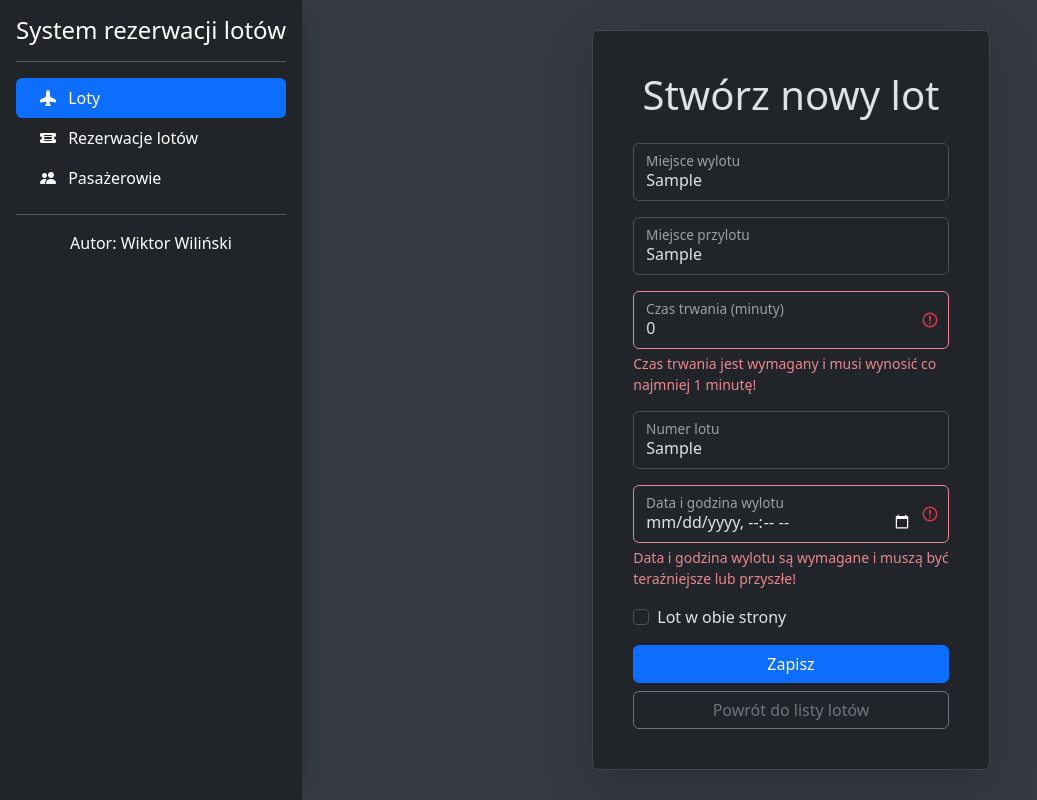
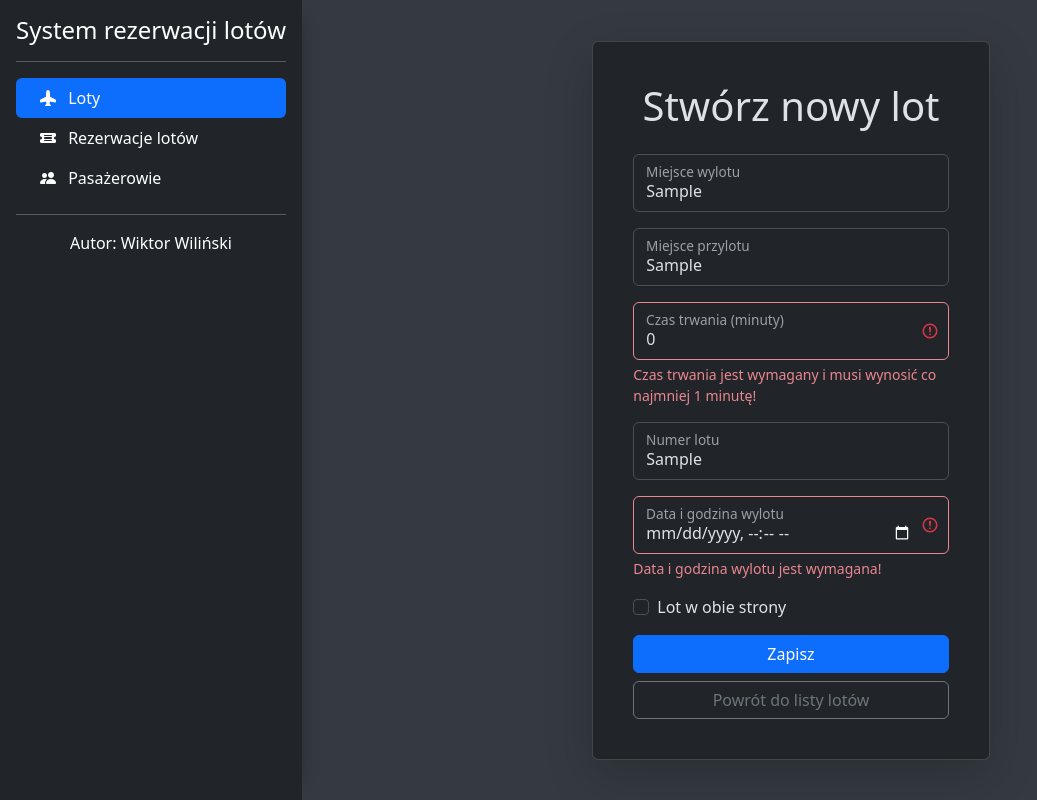
Before and after one commit to WilinskiW/bilet-system, an Angular app in the folder bilet-system-client/: page /flights/add in a window 1280 px wide. Both pictures are taken after typing "Sample", "Sample", "Sample" into the empty fields and a click on the button "Zapisz". Shown: the whole page, without its empty margins (0-1037 px from the left). Built offline with nearby package versions, Linux system fonts and the light colour scheme.

Commit message:
add error message in flight-form

```diff
--- a/bilet-system-client/src/app/data/flights/add-flight/add-flight.component.html
+++ b/bilet-system-client/src/app/data/flights/add-flight/add-flight.component.html
@@ -45,7 +45,7 @@
                  formControlName="departureTime" [class.is-invalid]="isInvalid('departureTime')" required>
           <label for="departureTime">Data i godzina wylotu</label>
           @if (isInvalid("departureTime")) {
-            <div class="invalid-feedback">Data i godzina wylotu są wymagane i muszą być teraźniejsze lub przyszłe!</div>
+            <div class="invalid-feedback">Data i godzina wylotu jest wymagana!</div>
           }
         </div>
 
@@ -58,7 +58,11 @@
           <button class="btn btn-primary" type="submit">Zapisz</button>
           <a (click)="goBack(['flights'])" class="btn btn-outline-secondary">Powrót do listy lotów</a>
         </div>
-
+        @if (errorMessage().length > 0) {
+          <div class="alert alert-warning mt-4" role="alert">
+            {{ errorMessage() }}
+          </div>
+        }
       </form>
     </div>
   </div>
--- a/bilet-system-client/src/app/data/flights/add-flight/add-flight.component.ts
+++ b/bilet-system-client/src/app/data/flights/add-flight/add-flight.component.ts
@@ -22,7 +22,10 @@ export class AddFlightComponent extends FlightFormService {
     this.dataService.sendData<FlightModel>(flight, "http://localhost:8080/api/flights")
       .subscribe({
         complete: () => this.goBack(["flights"]),
-        error: err => console.error("Błąd podczas dodawania lotu", err)
+        error: err => {
+          console.log(err.error.message)
+          this.errorMessage.set(err.error.message)
+        }
       });
   }
 }
--- a/bilet-system-client/src/app/data/flights/edit-flight/edit-flight.component.html
+++ b/bilet-system-client/src/app/data/flights/edit-flight/edit-flight.component.html
@@ -51,8 +51,7 @@
                    formControlName="departureTime" [class.is-invalid]="isInvalid('departureTime')" required>
             <label for="departureTime">Data i godzina wylotu</label>
             @if (isInvalid("departureTime")) {
-              <div class="invalid-feedback">Data i godzina wylotu są wymagane i muszą być teraźniejsze lub przyszłe!
-              </div>
+              <div class="invalid-feedback">Data i godzina wylotu jest wymagana!</div>
             }
           </div>
 
@@ -65,6 +64,11 @@
             <button class="btn btn-primary" type="submit">Zapisz</button>
             <a (click)="goBack(['flights'])" class="btn btn-outline-secondary">Powrót do listy lotów</a>
           </div>
+          @if (errorMessage().length > 0) {
+            <div class="alert alert-warning mt-4" role="alert">
+              {{ errorMessage() }}
+            </div>
+          }
         </form>
       </div>
     </div>
--- a/bilet-system-client/src/app/data/flights/edit-flight/edit-flight.component.ts
+++ b/bilet-system-client/src/app/data/flights/edit-flight/edit-flight.component.ts
@@ -26,7 +26,6 @@ export class EditFlightComponent extends FlightFormService implements OnInit {
       .subscribe({
         next: data => {
           this.flight = data;
-
           this.form.patchValue({
             departurePlace: data.departurePlace,
             arrivalPlace: data.arrivalPlace,
@@ -59,6 +58,10 @@ export class EditFlightComponent extends FlightFormService implements OnInit {
     this.dataService.putData(flight, `http://localhost:8080/api/flights/${this.id()}`)
       .subscribe({
         complete: () => this.goBack(["flights"]),
+        error: err => {
+          console.log(err.error.message)
+          this.errorMessage.set(err.error.message)
+        }
       })
   }
 }
--- a/bilet-system-client/src/app/data/reservations/reservation-form.service.ts
+++ b/bilet-system-client/src/app/data/reservations/reservation-form.service.ts
@@ -1,4 +1,4 @@
-import { Injectable, signal } from '@angular/core';
+import { Injectable } from '@angular/core';
 import { DataForm } from '../../shared/abstract/data-form.service';
 import { FormControl, FormGroup, Validators } from '@angular/forms';
 
@@ -15,8 +15,6 @@ export abstract class ReservationFormService extends DataForm {
     }),
     hasDeparted: new FormControl(false)
   })
-  errorMessage = signal("");
-
 
   submit(): void {
   }
--- a/bilet-system-client/src/app/shared/abstract/data-form.service.ts
+++ b/bilet-system-client/src/app/shared/abstract/data-form.service.ts
@@ -1,4 +1,4 @@
-import { inject, Injectable } from '@angular/core';
+import {inject, Injectable, signal} from '@angular/core';
 import { FormGroup } from '@angular/forms';
 import { FormService } from '../../form.service';
 import { DataService } from '../../data.service';
@@ -8,6 +8,7 @@ export abstract class DataForm {
   abstract form: FormGroup;
   protected formService = inject(FormService);
   protected dataService = inject(DataService);
+  errorMessage = signal("");
 
   isInvalid(key: string): boolean {
     return this.formService.isInvalid(this.form, key);
```
